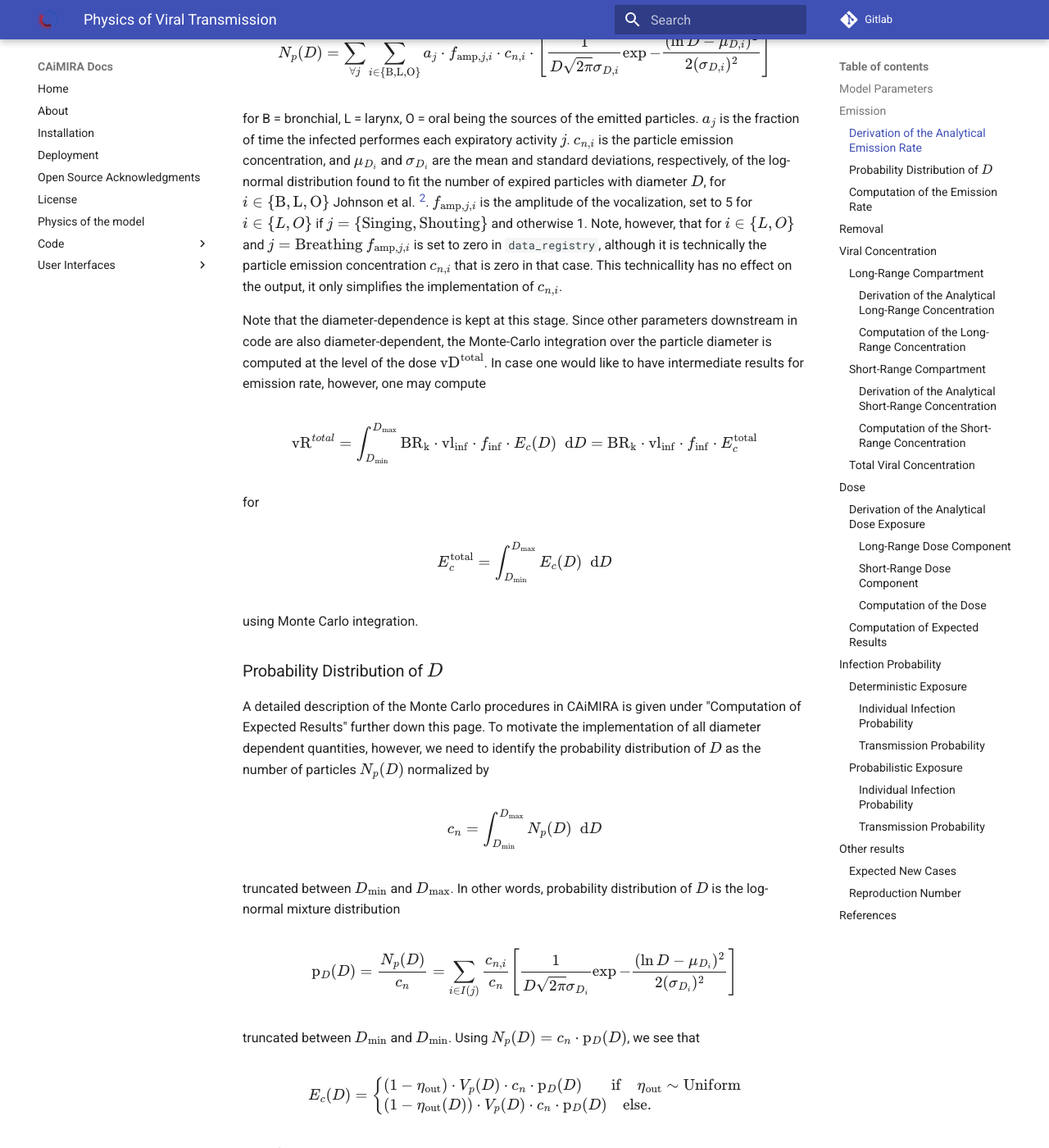
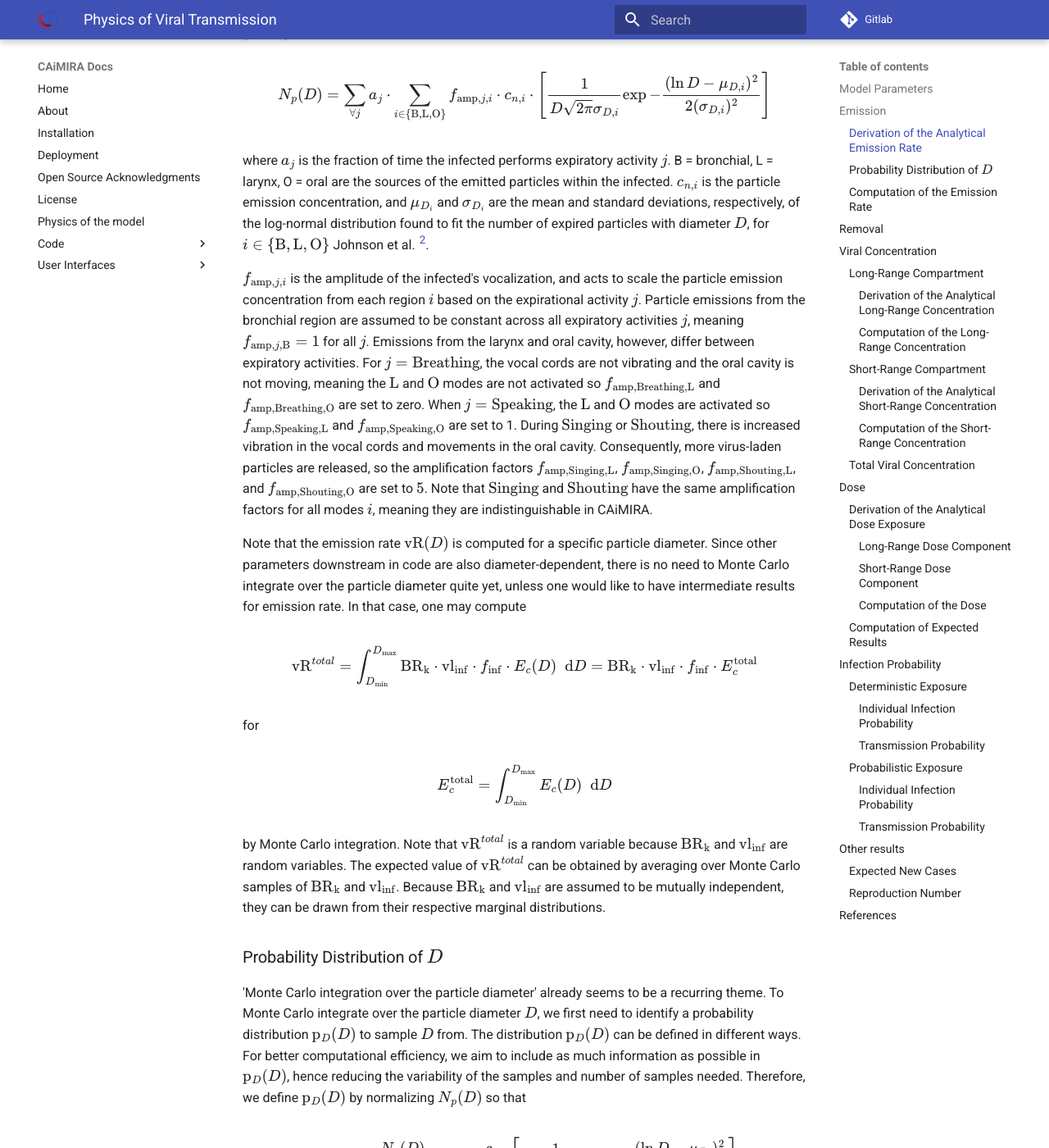
Before and after one commit to CERN/CAiMIRA, an MkDocs documentation site: the page built from caimira/docs/mkdocs/docs/code/viral_transmission.md, in a window 1280 px wide and 1400 px high, scrolled down 2868 px. Shown: the whole window at 82% size. Built offline with MkDocs 1.6.1 and Material for MkDocs 9.7.7, drawn with Linux system fonts in a browser that asks for light colours; some of the changed text lies outside the part shown.

Commit message:
docs: emission rate theory revised

```diff
--- a/caimira/docs/mkdocs/docs/code/viral_transmission.md
+++ b/caimira/docs/mkdocs/docs/code/viral_transmission.md
@@ -64,7 +64,8 @@ Before delving deeper into the exact procedures for Monte Carlo integration, we
 
 ## Emission
 ### Derivation of the Analytical Emission Rate
-Infectious individuals inside the room are assumed to be the only source of virus. Their emission rate per unit diameter of infectious virus is
+Infectious individuals inside the room are assumed to be the only source of virus.
+Their emission rate per unit diameter of infectious virus is
 
 $$
 \begin{equation*}
@@ -72,7 +73,9 @@ $$
 \end{equation*}
 $$
 
-given the breathing rate ${\mathrm{BR}}_{\mathrm{k}}$ for a constant physical activity $k \in \{\mathrm{Seated}, \mathrm{Standing}, \mathrm{Light},$ $\mathrm{Moderate}, \mathrm{Heavy}\}$. $vl_{\mathrm{in}}$ is the viral load in the respiratory tract (in RNA copies per mL) and $f_{inf}$ is the fraction of infectious virus.
+given the breathing rate ${\mathrm{BR}}_{\mathrm{k}}$ for a constant physical activity
+k $\in \{\mathrm{Seated}, \mathrm{Standing}, \mathrm{Light\ activity}, \mathrm{Moderate\ activity}, \mathrm{Heavy\ exercise}\}$.
+$\mathrm{vl_{inf}}$ is the viral load in the respiratory tract (in RNA copies per mL) and $f_{inf}$ is the fraction of infectious virus.
 $E_c(D)$ represents the volumetric particle emission concentration per unit diameter (in mL/(m<sub>3</sub> .µm)) given by
 
 $$
@@ -83,20 +86,29 @@ E_{c}(D) =
 \end{cases}
 $$
 
-where $\eta_{out}$ is the outward mask efficiency and $V_p(D)$ is the particles' individual volume. For an expiratory activity $j \subseteq \{\mathrm{Breathing}, \mathrm{Speaking}, \mathrm{Singing}, \mathrm{Shouting}\}$, the number of particles with diameter $D$ is given by
+where $\eta_{out}$ is the outward mask efficiency and $V_p(D)$ is the particles' individual volume, assuming the aerosols form a perfect sphere.
+For an expiratory activity $j \subseteq \{\mathrm{Breathing}, \mathrm{Speaking}, \mathrm{Singing}, \mathrm{Shouting}\}$, the number of particles with diameter $D$ is given by
 
 $$
 \begin{equation*}
-N_{p}(D)=\sum_{\forall j} \sum_{i \in \{\mathrm{B},\mathrm{L},\mathrm{O}\}} a_j \cdot f_{\mathrm{amp}, j, i} \cdot c_{n,i} \cdot \left[\frac{1}{D\sqrt{2 \pi} \sigma_{D,i}} \exp{-\frac{(\ln D -\mu_{D,i})^2}{2 (\sigma_{D,i})^2}}\right]
+N_{p}(D)=\sum_{\forall j} a_j \cdot \sum_{i \in \{\mathrm{B},\mathrm{L},\mathrm{O}\}} f_{\mathrm{amp}, j, i} \cdot c_{n,i} \cdot \left[\frac{1}{D\sqrt{2 \pi} \sigma_{D,i}} \exp{-\frac{(\ln D -\mu_{D,i})^2}{2 (\sigma_{D,i})^2}}\right]
 \end{equation*}
 $$
 
-for B = bronchial, L = larynx, O = oral being the sources of the emitted particles. $a_j$ is the fraction of time the infected performes each expiratory activity $j$.
-$c_{n,i}$ is the particle emission concentration, and $\mu_{D_i}$ and $\sigma_{D_i}$ are the mean and standard deviations, respectively, of the log-normal distribution found to fit the number of expired particles with diameter $D$, for $i \in \{\mathrm{B},\mathrm{L},\mathrm{O}\}$ Johnson et al. <sup>[2](#id7)</sup>.
-$f_{\mathrm{amp}, j, i}$ is the amplitude of the vocalization, set to 5 for $i \in \{L,O\}$ if $j = \{\text{Singing}, \text{Shouting}\}$ and otherwise 1. Note, however, that for $i \in \{L,O\}$ and $j = \text{Breathing}$ $f_{\mathrm{amp}, j, i}$ is set to zero in `data_registry`, although it is technically the particle emission concentration $c_{n,i}$ that is zero in that case. This technicallity has no effect on the output, it only simplifies the implementation of $c_{n,i}$.
+where $a_j$ is the fraction of time the infected performs expiratory activity $j$. B = bronchial, L = larynx, O = oral are the sources of the emitted particles within the infected. $c_{n,i}$ is the particle emission concentration, and $\mu_{D_i}$ and $\sigma_{D_i}$ are the mean and standard deviations, respectively, of the log-normal distribution found to fit the number of expired particles with diameter $D$, for $i \in \{\mathrm{B},\mathrm{L},\mathrm{O}\}$ Johnson et al. <sup>[2](#id7)</sup>.
 
-Note that the diameter-dependence is kept at this stage. Since other parameters downstream in code are also diameter-dependent, the Monte-Carlo integration over the particle diameter is computed at the level of the dose $\mathrm{vD^{total}}$.
-In case one would like to have intermediate results for emission rate, however, one may compute
+$f_{\mathrm{amp}, j, i}$ is the amplitude of the infected's vocalization, and acts to scale the particle emission concentration from each region $i$ based on the expirational activity $j$.
+Particle emissions from the bronchial region are assumed to be constant across all expiratory activities $j$, meaning $f_{\mathrm{amp},j,\mathrm{B}}=1$ for all $j$.
+Emissions from the larynx and oral cavity, however, differ between expiratory activities.
+For $j = \text{Breathing}$, the vocal cords are not vibrating and the oral cavity is not moving, meaning the $\mathrm{L}$ and $\mathrm{O}$ modes are not activated so $f_{\mathrm{amp},\text{Breathing},\mathrm{L}}$ and $f_{\mathrm{amp},\text{Breathing},\mathrm{O}}$ are set to zero.
+When $j=\text{Speaking}$, the $\mathrm{L}$ and $\mathrm{O}$ modes are activated so $f_{\mathrm{amp},\text{Speaking},\mathrm{L}}$ and $f_{\mathrm{amp},\text{Speaking},\mathrm{O}}$ are set to 1.
+During $\text{Singing}$ or $\text{Shouting}$, there is increased vibration in the vocal cords and movements in the oral cavity.
+Consequently, more virus-laden particles are released, so the amplification factors $f_{\mathrm{amp},\text{Singing},\mathrm{L}}$, $f_{\mathrm{amp},\text{Singing},\mathrm{O}}$, $f_{\mathrm{amp},\text{Shouting},\mathrm{L}}$, and $f_{\mathrm{amp},\text{Shouting},\mathrm{O}}$ are set to $5$.
+Note that $\text{Singing}$ and $\text{Shouting}$ have the same amplification factors for all modes $i$, meaning they are indistinguishable in CAiMIRA.
+
+Note that the emission rate $\mathrm{vR}(D)$ is computed for a specific particle diameter.
+Since other parameters downstream in code are also diameter-dependent, there is no need to Monte Carlo integrate over the particle diameter quite yet, unless one would like to have intermediate results for emission rate.
+In that case, one may compute
 
 $$
 \begin{equation*}
@@ -112,18 +124,12 @@ E_{c}^{\mathrm{total}} = \int_{D_{\mathrm{min}}}^{D_{\mathrm{max}}} E_c(D) \;\ \
 \end{equation*}
 $$
 
-using Monte Carlo integration.
+by Monte Carlo integration.
+Note that $\mathrm{vR}^{total}$ is a random variable because ${\mathrm{BR}}_{\mathrm{k}}$ and $\mathrm{vl_{inf}}$ are random variables.
+The expected value of $\mathrm{vR}^{total}$ can be obtained by averaging over Monte Carlo samples of ${\mathrm{BR}}_{\mathrm{k}}$ and $\mathrm{vl_{inf}}$. Because ${\mathrm{BR}}_{\mathrm{k}}$ and $\mathrm{vl_{inf}}$ are assumed to be mutually independent, they can be drawn from their respective marginal distributions.
 
 ### Probability Distribution of $D$
-A detailed description of the Monte Carlo procedures in CAiMIRA is given under "Computation of Expected Results" further down this page. To motivate the implementation of all diameter dependent quantities, however, we need to identify the probability distribution of $D$ as the number of particles $N_p(D)$ normalized by
-
-$$
-\begin{equation*}
-c_n=\int_{D_{\mathrm{min}}}^{D_{\mathrm{max}}} N_p(D) \;\ \mathrm{d}D
-\end{equation*}
-$$
-
-truncated between $D_{\mathrm{min}}$ and $D_{\mathrm{max}}$. In other words, probability distribution of $D$ is the log-normal mixture distribution
+'Monte Carlo integration over the particle diameter' already seems to be a recurring theme. To Monte Carlo integrate over the particle diameter $D$, we first need to identify a probability distribution $\mathrm{p}_D(D)$ to sample $D$ from. The distribution $\mathrm{p}_D(D)$ can be defined in different ways. For better computational efficiency, we aim to include as much information as possible in $\mathrm{p}_D(D)$, hence reducing the variability of the samples and number of samples needed. Therefore, we define $\mathrm{p}_D(D)$ by normalizing $N_p(D)$ so that
 
 $$
 \begin{equation*}
@@ -131,7 +137,15 @@ $$
 \end{equation*}
 $$
 
-truncated between $D_{\mathrm{min}}$ and $D_{\mathrm{min}}$. Using $N_p(D) = c_n \cdot \mathrm{p}_D(D)$, we see that
+is a valid log-normal mixture distribution, truncated between $D_{\mathrm{min}}$ and $D_{\mathrm{max}}$, for
+
+$$
+\begin{equation*}
+c_n=\int_{D_{\mathrm{min}}}^{D_{\mathrm{max}}} N_p(D) \;\ \mathrm{d}D.
+\end{equation*}
+$$
+
+Inserting the relation $N_p(D)=c_n \cdot \mathrm{p}_D(D)$ into the formula for the volumetric particle emission, we see that
 
 $$
 E_{c}(D) =
@@ -141,7 +155,7 @@ E_{c}(D) =
 \end{cases}
 $$
 
-Therefore, the Monte Carlo integral is computed as
+Following the principle of Monte Carlo integration, we can therefore compute
 
 $$
 \begin{align*}
```
